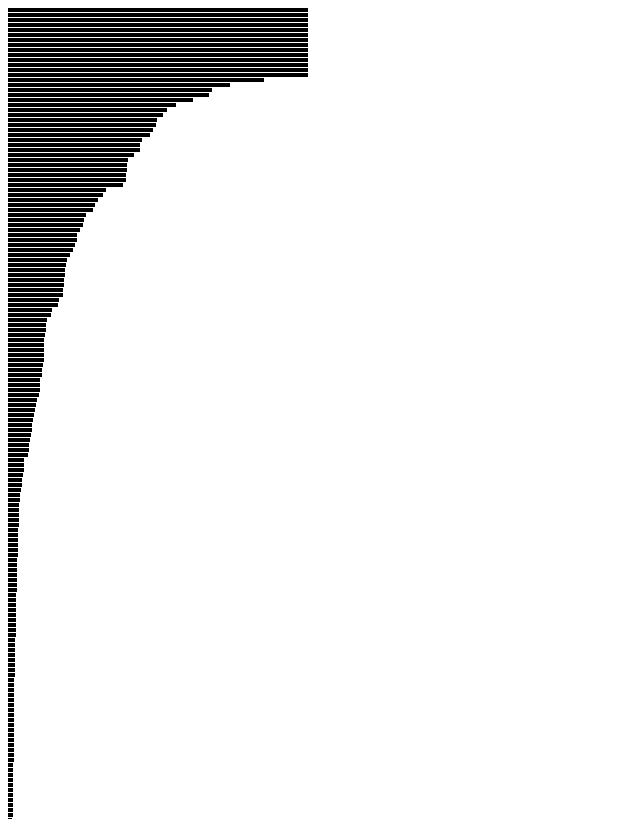
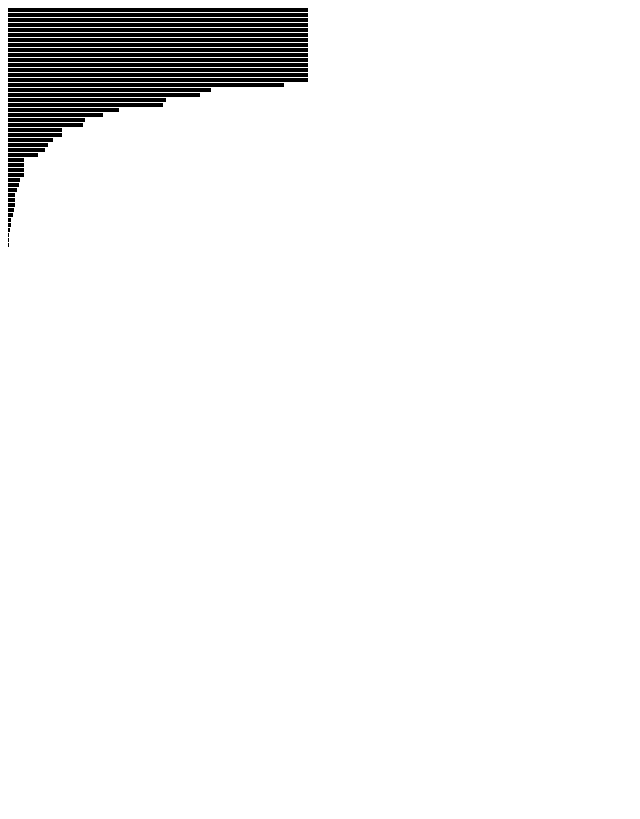
Before and after one commit to MaindMaster/AdventuresinDataVisualization, a plain HTML site: page ff_project/test.html in a window 1280 px wide. Shown: the top 819 px of the page, without its empty margins (0-640 px from the left). Drawn offline with Linux system fonts and the light colour scheme.

Commit message:
minor edit

```diff
--- a/ff_project/test.html
+++ b/ff_project/test.html
@@ -17,7 +17,7 @@
 
                 var countries = d3.nest()
                                 .key(function(d){
-                                    return d.team;
+                                    return d.age;
                                 })
 
                                 .sortKeys(d3.ascending)
```
